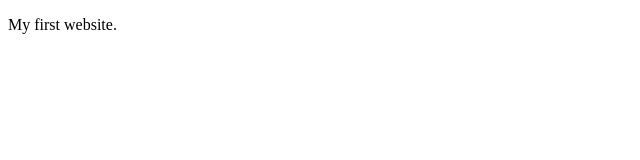
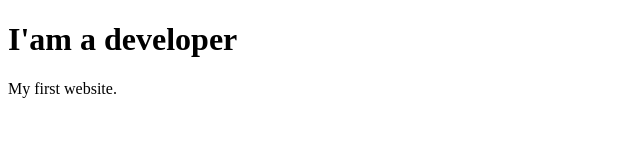
Before and after one commit to gulumseraslann/gulumseraslann.github.io, a plain HTML site: page index.html in a window 1280 px wide. Shown: the whole page, without its empty margins (0-640 px from the left). Drawn offline with Linux system fonts and the light colour scheme.

Commit message:
edit html

```diff
--- a/index.html
+++ b/index.html
@@ -5,6 +5,7 @@
 </head>
 <body>
 
+<h1>I'am a developer</h1>
 <p>My first website.</p>
 
 </body>
```
